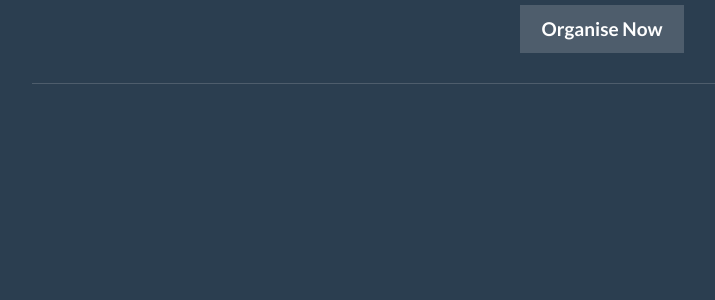
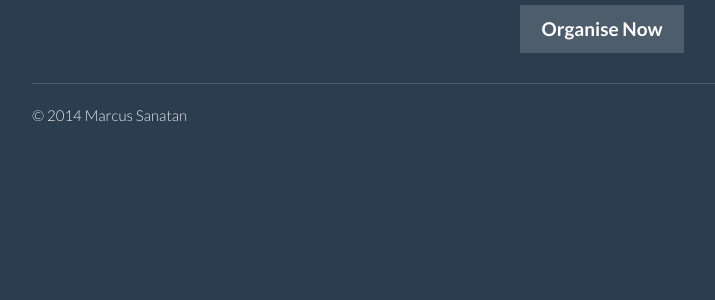
Before and after one commit to msanatan/organise, a Flask app: page / in a window 1280 px wide. Shown: the part 277-577 px from the top of the page, without its empty margins (38-753 px from the left). Run offline with Flask 2, Linux system fonts and the light colour scheme; some libraries are stand-ins or nearby versions.

Commit message:
Copyrighting because... I can

```diff
--- a/organise/templates/base.html
+++ b/organise/templates/base.html
@@ -30,6 +30,9 @@
             <div class="page-header">
                 {% block body %}{% endblock %}
             </div>
+            <footer>
+                <p>&copy; 2014 Marcus Sanatan</p>
+            </footer>
         </div>
         <script src="{{ url_for('static', filename='js/jquery-2.1.1.min.js') }}"></script>
         <script src="{{ url_for('static', filename='js/bootstrap.min.js') }}"></script>
```
